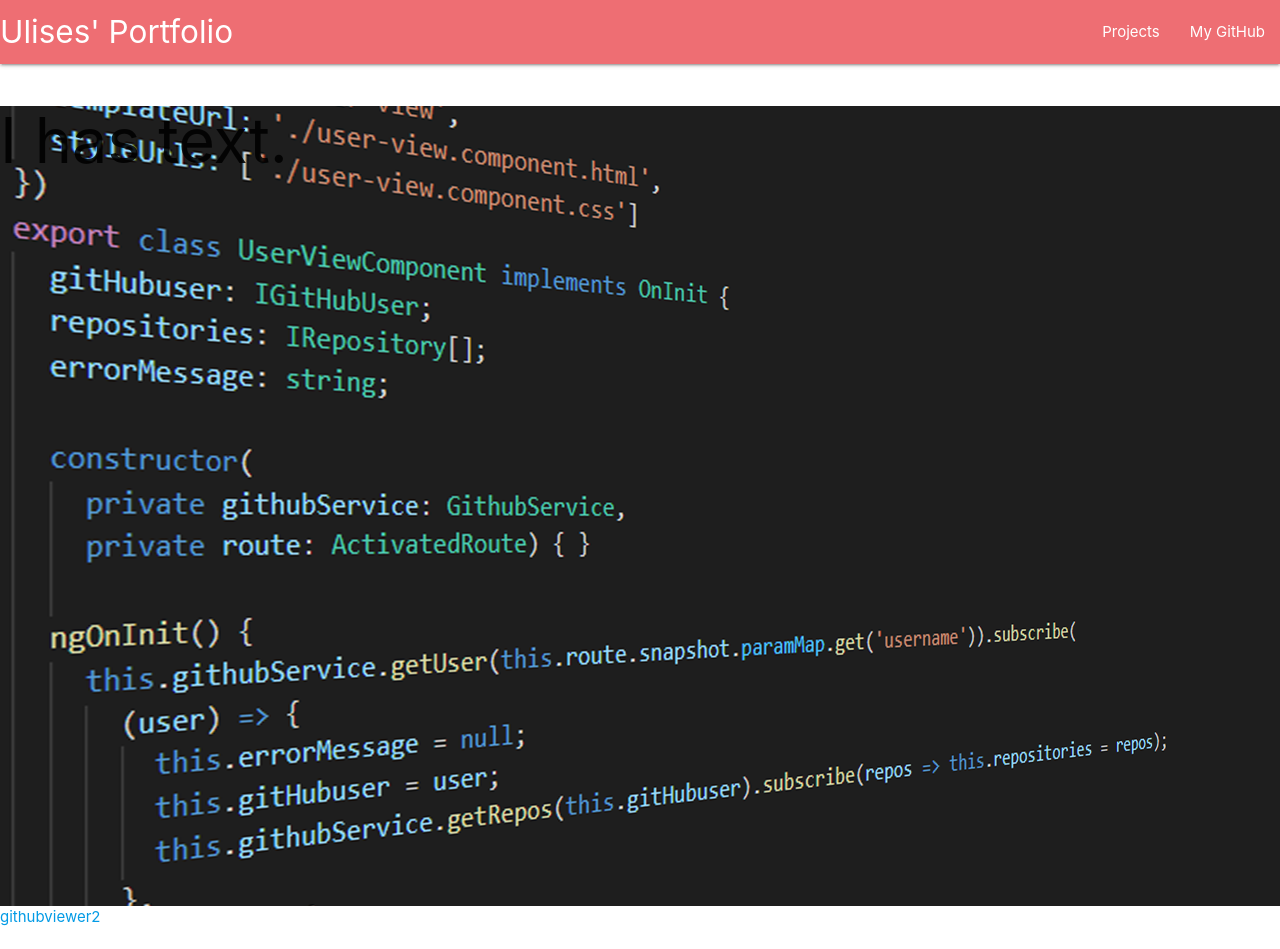
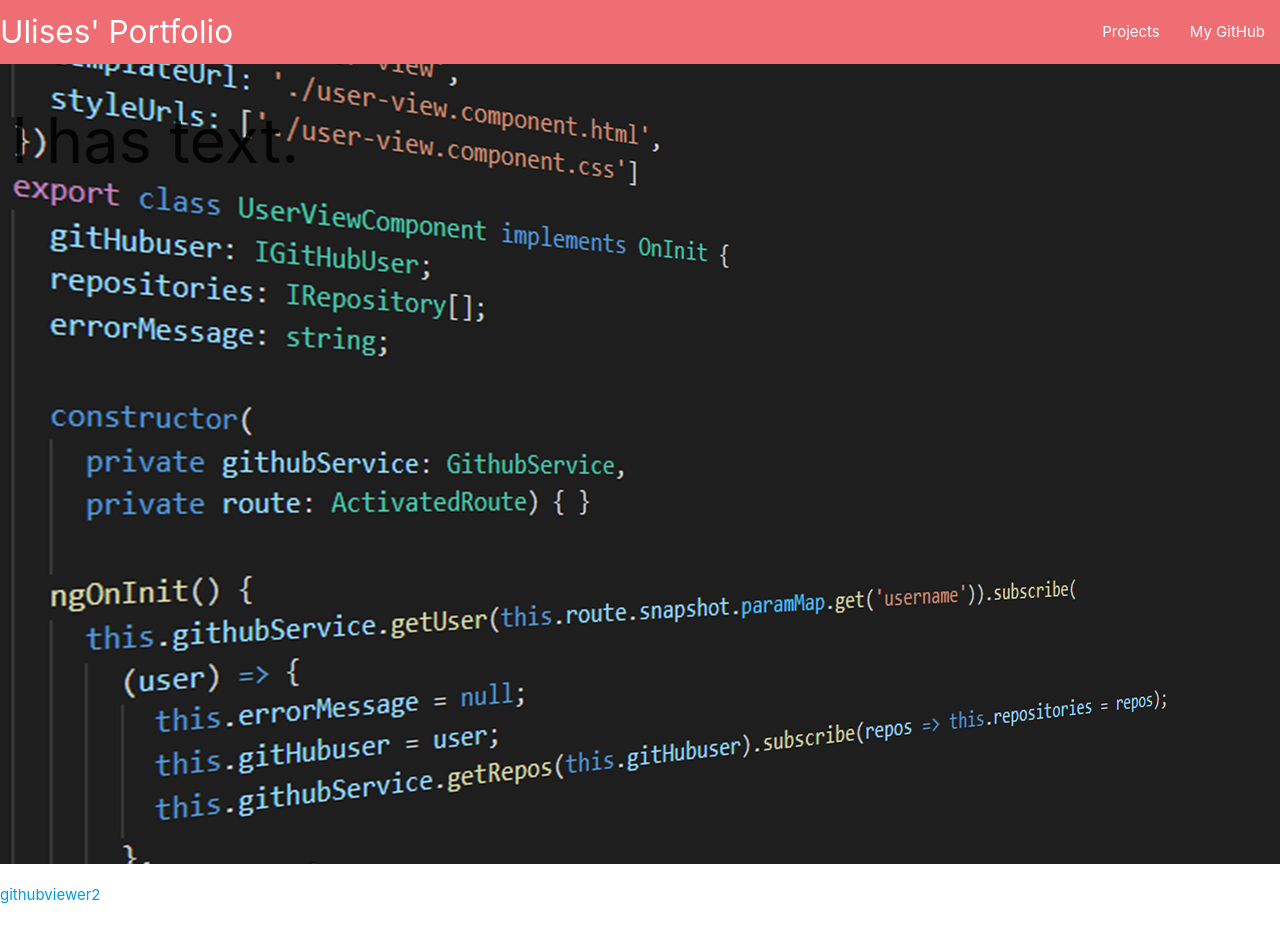
Before and after one commit to OnixFang/onixfang.github.io, a website built with webpack: page src/index.html in a window 1280 px wide. After the commit the page ends 927 px from the top, so only its background shows below. Built offline with nearby package versions, Linux system fonts and the light colour scheme.

Commit message:
Remove materialize gap

```diff
--- a/src/index.html
+++ b/src/index.html
@@ -8,7 +8,6 @@
 </head>
 
 <body>
-  <div class="navbar-fixed">
   <nav id="navbar">
     <div class="nav-wrapper">
       <a href="#" class="brand-logo">Ulises' Portfolio</a>
@@ -22,18 +21,17 @@
       </ul>
     </div>
   </nav>
+
+  <section id="welcome-section" class="row">
+    <div class="col">
+      <h1>I has text.</h1>
     </div>
-
-  <div class="row">
-    <section id="welcome-section">
-      <h1>I has text.</h1>
   </section>
-    <section id="projects">
+  <section id="projects" class="row">
     <div class="project-tile">
       <a href="http://githubviewer2.herokuapp.com" target="_blank">githubviewer2</a>
     </div>
   </section>
-  </div>
 
   <!-- freeCodeCamp test suite -->
   <script src="https://cdn.freecodecamp.org/testable-projects-fcc/v1/bundle.js"></script>
--- a/src/styles/index.scss
+++ b/src/styles/index.scss
@@ -1,7 +1,7 @@
-@import '../../node_modules/materialize-css/dist/css/materialize.min.css';
+@import "../../node_modules/materialize-css/dist/css/materialize.min.css";
 
 #welcome-section {
-  background-image: url('../img/code.png');
+  background-image: url("../img/code.png");
   height: 100vh;
 }
 
```
Lines whose indentation alone changed are shown as unchanged.
